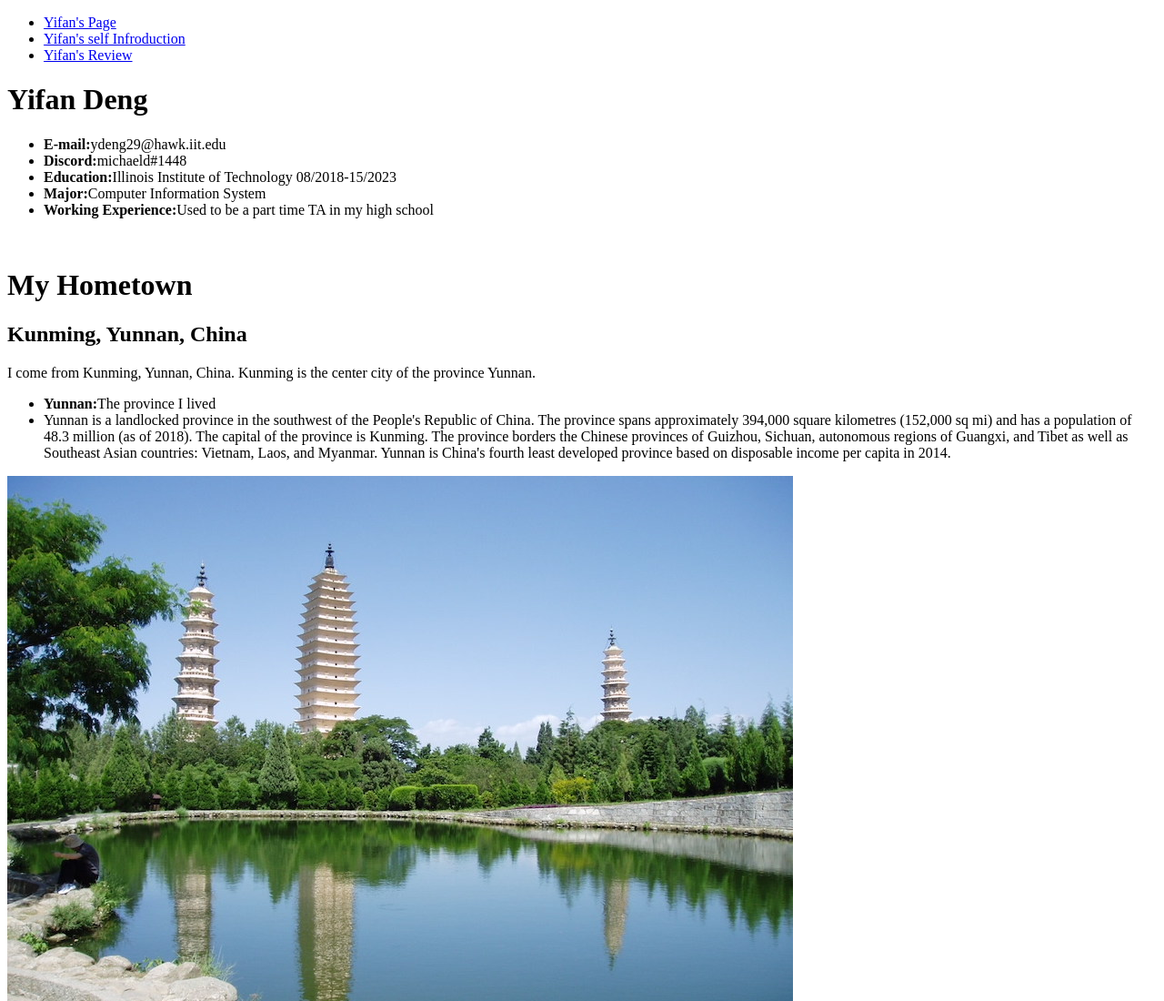
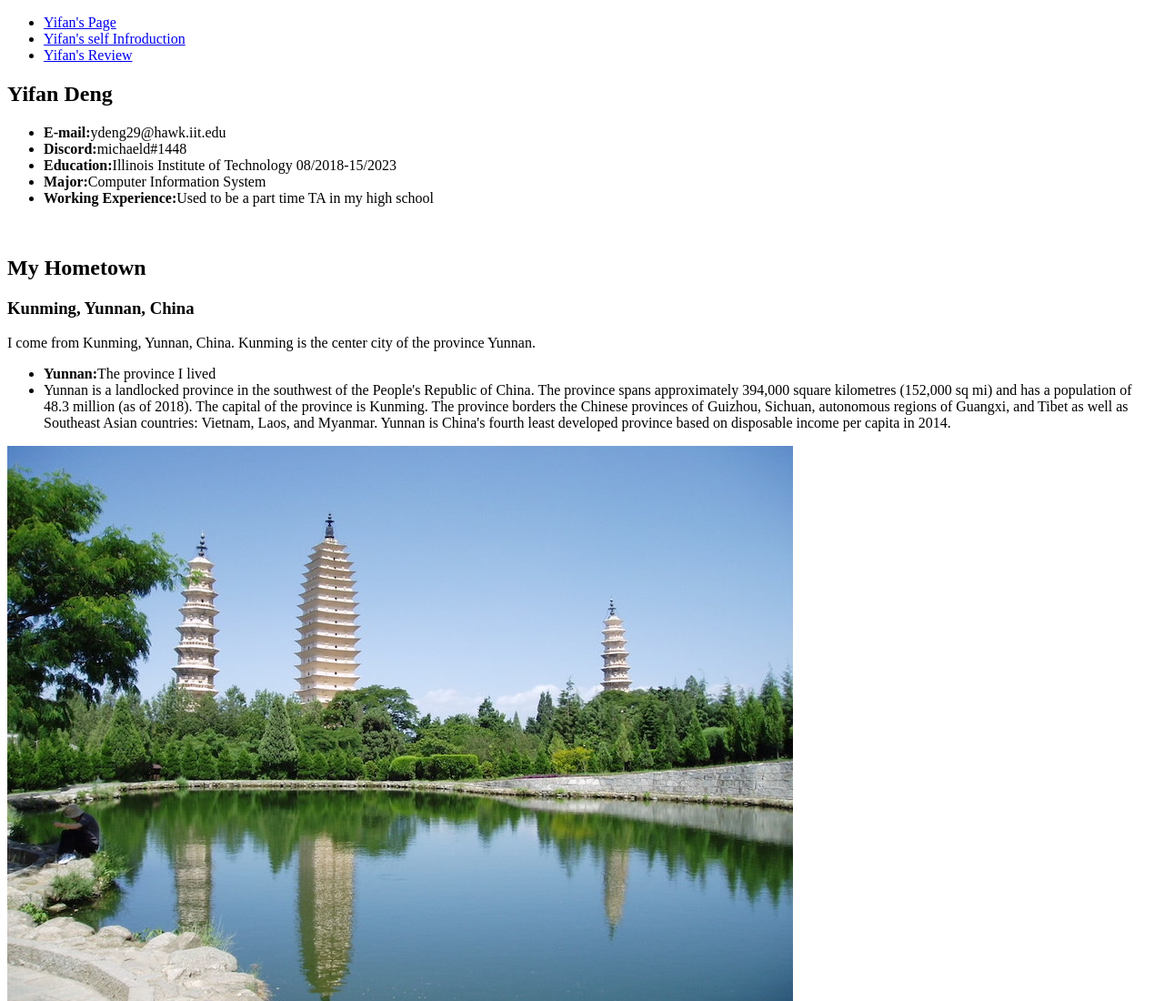
Before and after one commit to YifanDengdd/Project1_Final-deliverable, a plain HTML site: page intro.html in a window 1280 px wide. Shown: the top 1100 px of the page at 91% size. Drawn offline with Linux system fonts and the light colour scheme.

Commit message:
Update intro.html

```diff
--- a/intro.html
+++ b/intro.html
@@ -12,7 +12,7 @@
       <li><a href="review.html">Yifan's Review</a></li>
     </ul>
   </nav>
-  <h1>Yifan Deng</h1>
+  <h2>Yifan Deng</h2>
   <section>
     <ul>
     <li><strong>E-mail:</strong>ydeng29@hawk.iit.edu</li>
@@ -23,8 +23,8 @@
     </ul>
   </section>
   <br>
-    <h1>My Hometown</h1>
-    <h2>Kunming, Yunnan, China</h2>
+    <h2>My Hometown</h2>
+    <h3>Kunming, Yunnan, China</h3>
     <p>I come from Kunming, Yunnan, China. Kunming is the center city of the province Yunnan.</p>
       <ul>
         <li><strong>Yunnan:</strong>The province I lived</li>
```
